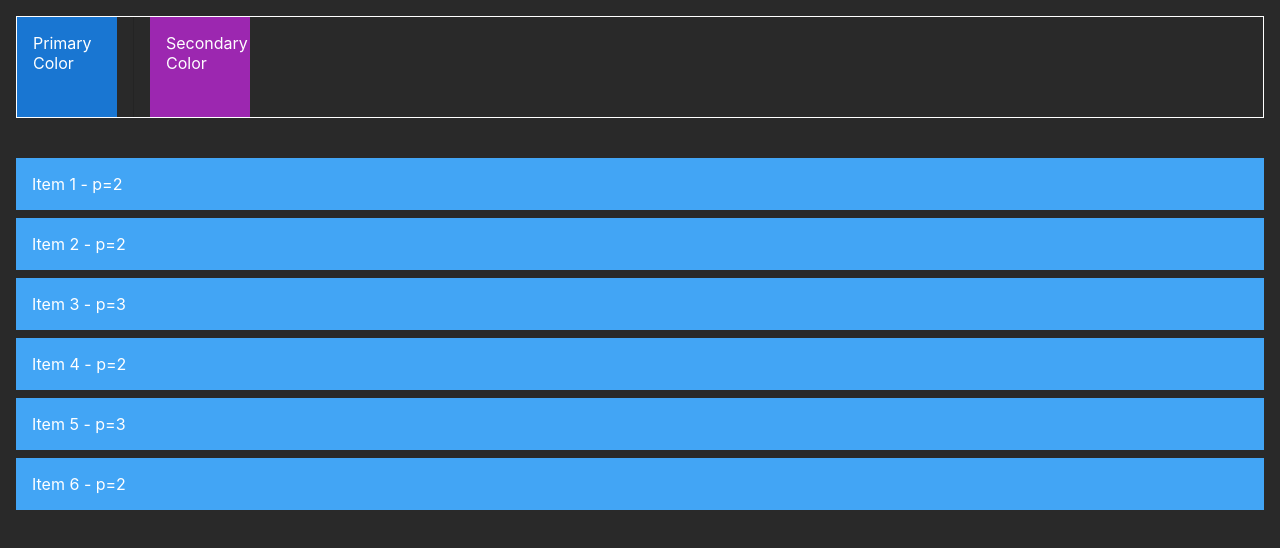
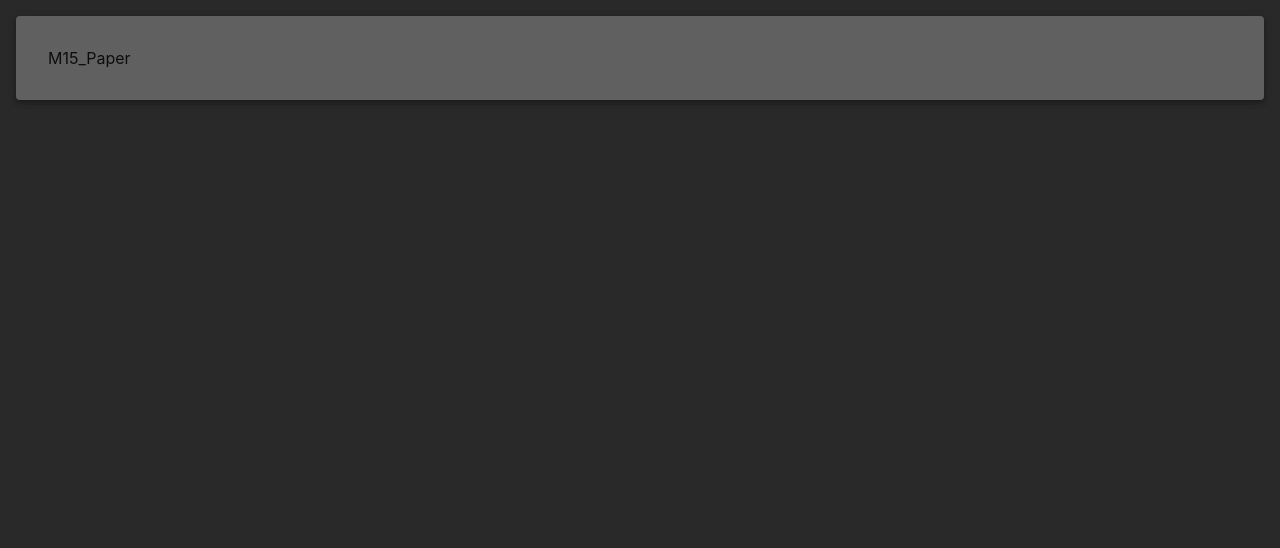
Before and after one commit to SebaGNH/CE-MIU-VY, a React (Vite) app: page / in a window 1280 px wide. Shown: the top 548 px of the page. Built offline with nearby package versions, Linux system fonts and the light colour scheme.

Commit message:
se realizan pruebas con elemento paper

```diff
--- a/src/App.jsx
+++ b/src/App.jsx
@@ -1,5 +1,5 @@
 import React, {Fragment} from 'react'
-import { M01_Typography, M02_Button, M03_ButtonGroup, M04_ToggleButton, M05_TextFields, M06_Select, M07_RadioBtn, M08_CheckBox, M09_Switch, M11_AutoComplete, M12_Box, M13_Stack, M14_Grid } from './components'
+import { M01_Typography, M02_Button, M03_ButtonGroup, M04_ToggleButton, M05_TextFields, M06_Select, M07_RadioBtn, M08_CheckBox, M09_Switch, M11_AutoComplete, M12_Box, M13_Stack, M14_Grid, M15_Paper } from './components'
 import M10_Rating from './components/M10_Rating'
 
 const App = () => {
@@ -18,7 +18,8 @@ const App = () => {
       {/* <M11_AutoComplete/> */}
       {/* <M12_Box/> */}
       {/* <M13_Stack/> */}
-      <M14_Grid/>
+      {/* <M14_Grid/> */}
+      <M15_Paper/>
     </Fragment>
   )
 }
--- a/src/components/M14_Grid.jsx
+++ b/src/components/M14_Grid.jsx
@@ -1,44 +1,9 @@
-import { Box, Divider, Stack, Grid } from '@mui/material'
+import { Box, Grid } from '@mui/material'
 import React, { Fragment} from 'react'
 
 export const M14_Grid = () => {
   return (
   <Fragment>
-    <Stack
-      sx={{border: '1px solid'}}
-      direction='row'
-      spacing={2}
-      divider={<Divider orientation='vertical' flexItem/>}
-    >
-      <Box sx={{
-        backgroundColor:'primary.main',
-        color: 'white',
-        height: '100px',
-        width: '100px',
-        padding: '16px',
-        '&:hover':{
-          backgroundColor: 'primary.light'
-        }
-
-      }}>
-        Primary Color
-      </Box>
-      <Box sx={{
-        backgroundColor:'secondary.main',
-        color: 'white',
-        height: '100px',
-        width: '100px',
-        padding: '16px',
-        '&:hover':{
-          backgroundColor: 'primary.light'
-        }
-
-      }}>
-        Secondary Color
-      </Box>
-    </Stack>
-
-
     {/* xs={6}. cada elemento ocupa 6 espacio de 12 */}
     {/* auto abarca el tamaño de las letras */}
     {/* columnSpacing = gap */}
--- /dev/null
+++ b/src/components/M15_Paper.jsx
@@ -0,0 +1,11 @@
+import { Paper } from '@mui/material'
+import React from 'react'
+
+export const M15_Paper = () => {
+  return (
+    /* Paper se usa para establecer secciones para la interfaz de usuario */
+    <Paper sx={{padding: '32px', bgcolor: '#606060'}} elevation={4}  >
+      M15_Paper
+    </Paper>
+  )
+}
--- a/src/components/index.js
+++ b/src/components/index.js
@@ -12,3 +12,4 @@ export * from './M11_AutoComplete'
 export * from './M12_Box'
 export * from './M13_Stack'
 export * from './M14_Grid'
+export * from './M15_Paper'
```
